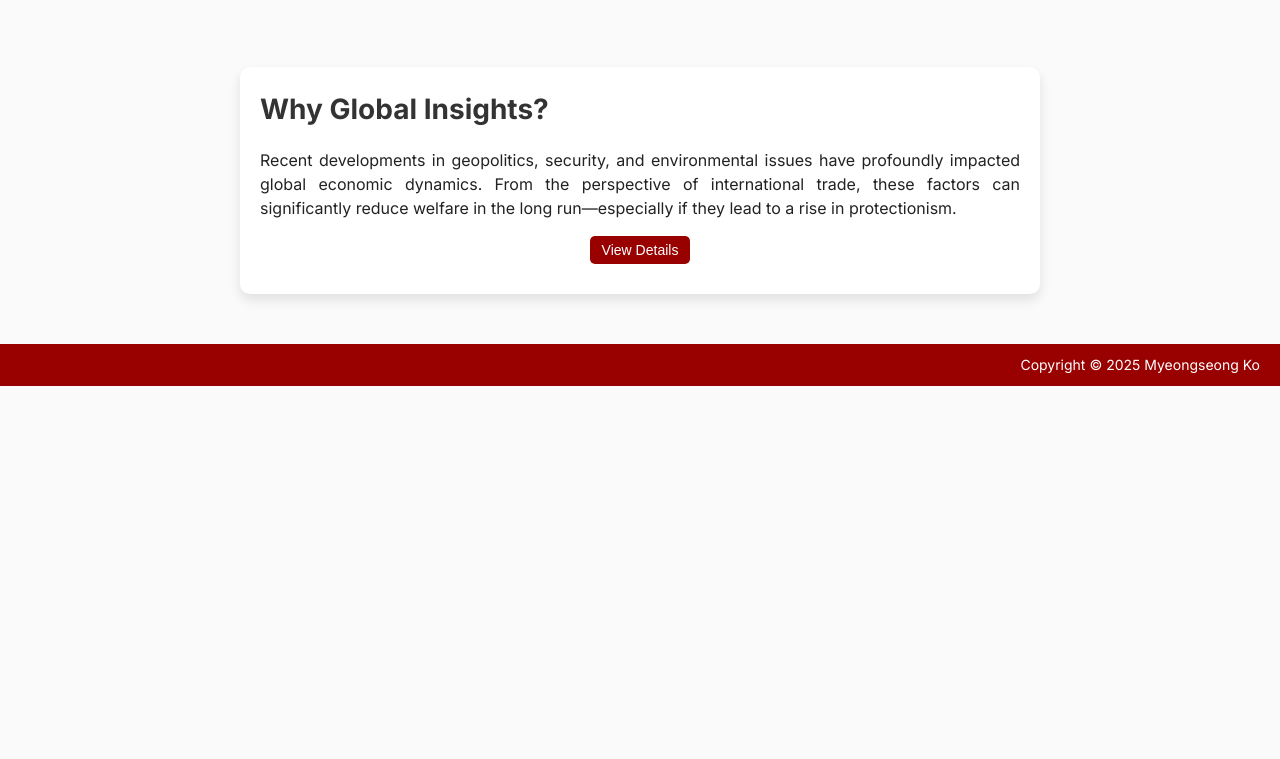
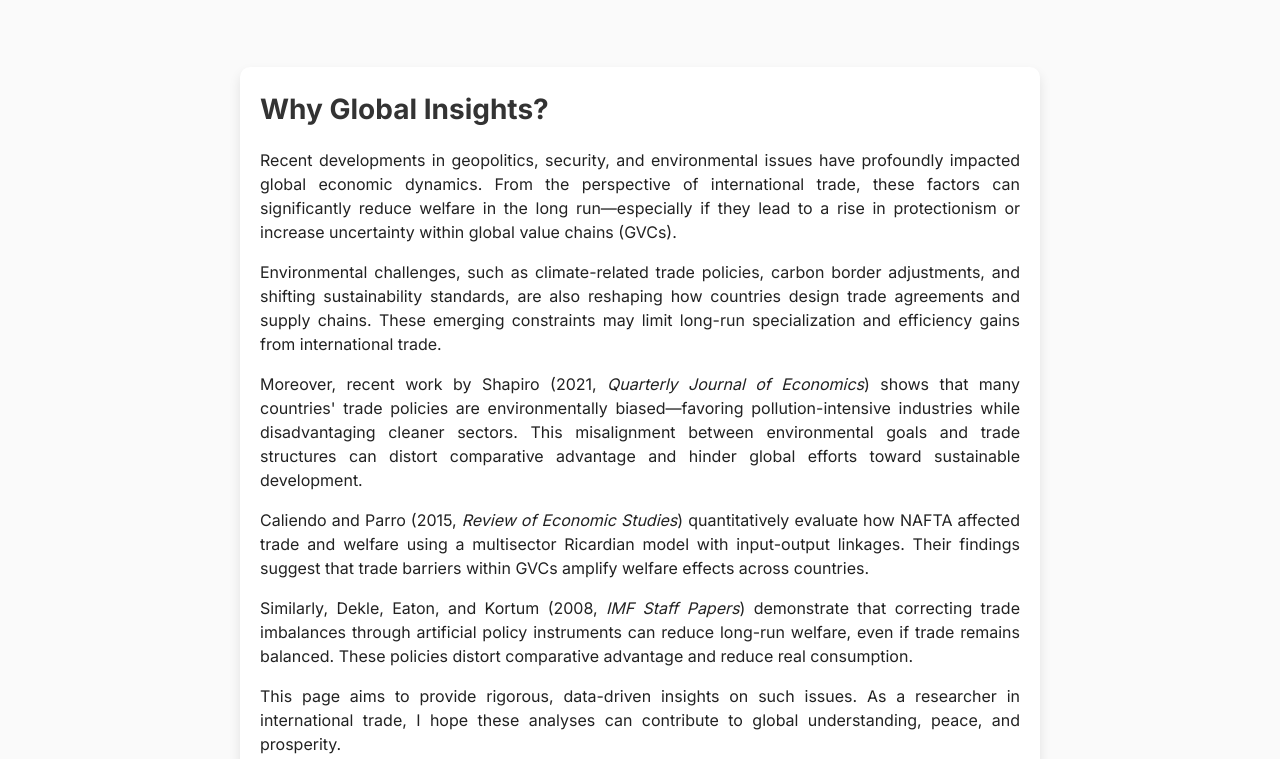
Before and after one commit to MyeongseongKo/Myeongseong-Ko, a plain HTML site: page globalinsights.html in a window 1280 px wide. Shown: the part 408-1167 px from the top of the page. Before the commit the page ends 800 px from the top, so only its background shows below. Drawn offline with Linux system fonts and the light colour scheme.

Commit message:
Update globalinsights.html

```diff
--- a/globalinsights.html
+++ b/globalinsights.html
@@ -168,21 +168,23 @@
     <button onclick="showTab('reports')">📑 Policy Reports</button>
   </div>
 
-  <!-- Main Content Tabs -->
+  <!-- Main Content -->
   <div class="container">
     <!-- About -->
     <div class="tab-section" id="about" style="display:block;">
       <div class="news-card">
         <h4>Why Global Insights?</h4>
-        <div class="news-content">
-          <p>Recent developments in geopolitics, security, and environmental issues have profoundly impacted global economic dynamics. From the perspective of international trade, these factors can significantly reduce welfare in the long run—especially if they lead to a rise in protectionism.</p>
-          <div class="hidden-content" style="display: none;">
-            <p>Caliendo and Parro (2015, <em>Review of Economic Studies</em>) quantitatively evaluate how NAFTA affected trade and welfare using a multisector Ricardian model with input-output linkages. Their findings suggest that trade barriers within GVCs amplify welfare effects across countries.</p>
-            <p>Similarly, Dekle, Eaton, and Kortum (2008, <em>IMF Staff Papers</em>) demonstrate that correcting trade imbalances through artificial policy instruments can reduce long-run welfare, even if trade remains balanced. These policies distort comparative advantage and reduce real consumption.</p>
-            <p>This page aims to provide rigorous, data-driven insights on such issues. As a researcher in international trade, I hope these analyses can contribute to global understanding, peace, and prosperity.</p>
-          </div>
-        </div>
-        <button class="toggle-btn">View Details</button>
+        <p>Recent developments in geopolitics, security, and environmental issues have profoundly impacted global economic dynamics. From the perspective of international trade, these factors can significantly reduce welfare in the long run—especially if they lead to a rise in protectionism or increase uncertainty within global value chains (GVCs).</p>
+
+        <p>Environmental challenges, such as climate-related trade policies, carbon border adjustments, and shifting sustainability standards, are also reshaping how countries design trade agreements and supply chains. These emerging constraints may limit long-run specialization and efficiency gains from international trade.</p>
+
+        <p>Moreover, recent work by Shapiro (2021, <em>Quarterly Journal of Economics</em>) shows that many countries' trade policies are environmentally biased—favoring pollution-intensive industries while disadvantaging cleaner sectors. This misalignment between environmental goals and trade structures can distort comparative advantage and hinder global efforts toward sustainable development.</p>
+
+        <p>Caliendo and Parro (2015, <em>Review of Economic Studies</em>) quantitatively evaluate how NAFTA affected trade and welfare using a multisector Ricardian model with input-output linkages. Their findings suggest that trade barriers within GVCs amplify welfare effects across countries.</p>
+
+        <p>Similarly, Dekle, Eaton, and Kortum (2008, <em>IMF Staff Papers</em>) demonstrate that correcting trade imbalances through artificial policy instruments can reduce long-run welfare, even if trade remains balanced. These policies distort comparative advantage and reduce real consumption.</p>
+
+        <p>This page aims to provide rigorous, data-driven insights on such issues. As a researcher in international trade, I hope these analyses can contribute to global understanding, peace, and prosperity.</p>
       </div>
     </div>
 
```
